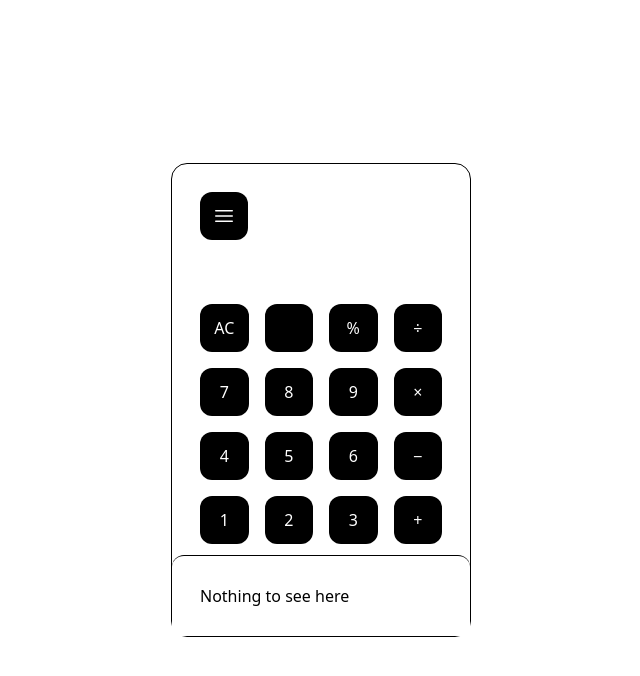
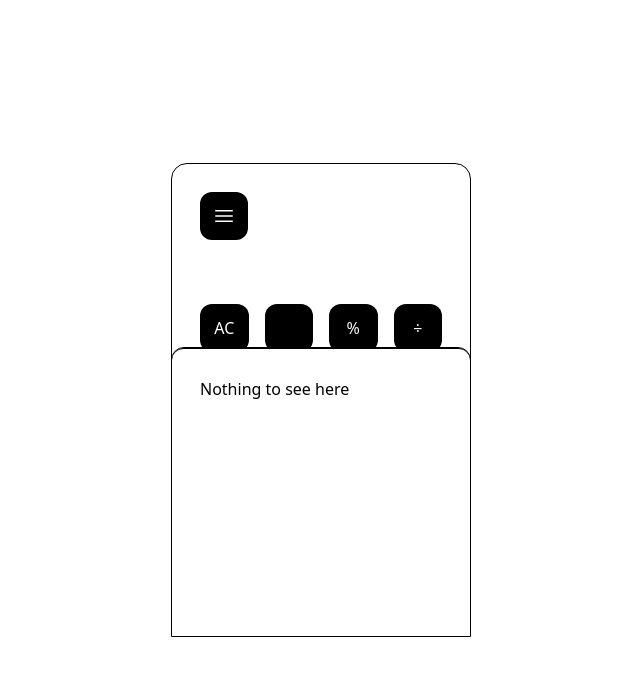
Before and after one commit to nowodev/calculator, a React (Vite) app: page / in a window 1280 px wide. Both pictures are taken after a click on the button 543 px from the left and 216 px from the top of the page. Shown: the top 676 px of the page, without its empty margins (319-959 px from the left). Built offline with nearby package versions, Linux system fonts and the light colour scheme.

Commit message:
fix scroll

```diff
--- a/src/App.jsx
+++ b/src/App.jsx
@@ -88,7 +88,7 @@ function Menu({ history, showMenu, onShowMenu, onSelect }) {
       </Button>
 
       {showMenu && (
-        <div className="w-full absolute bg-white border-t p-7 rounded-t-xl bottom-0 left-0 z-50">
+        <div className="w-full absolute h-72 bg-white border-t p-7 rounded-t-xl bottom-0 left-0 z-50 outline overflow-y-scroll">
           {history.length === 0 ? (
             "Nothing to see here"
           ) : (
```
